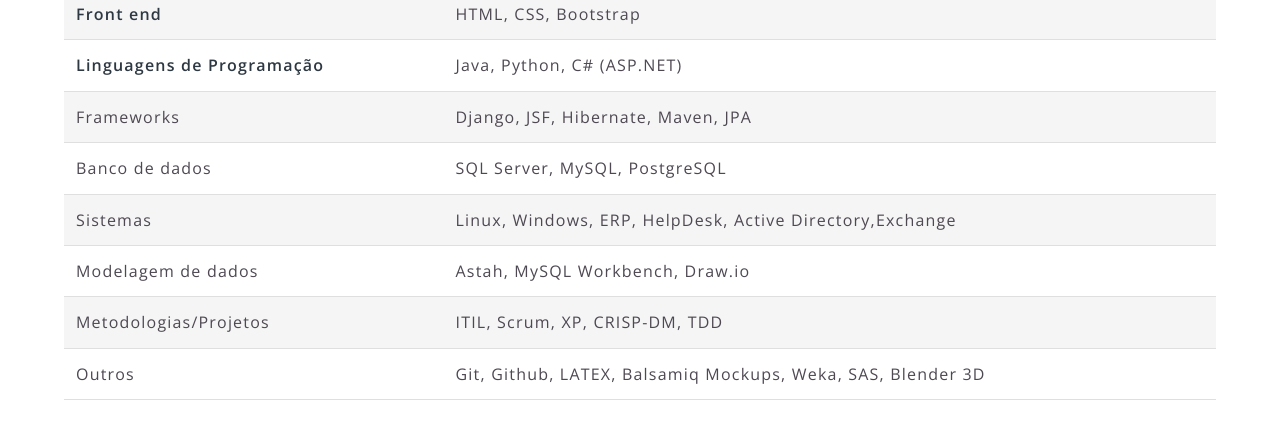
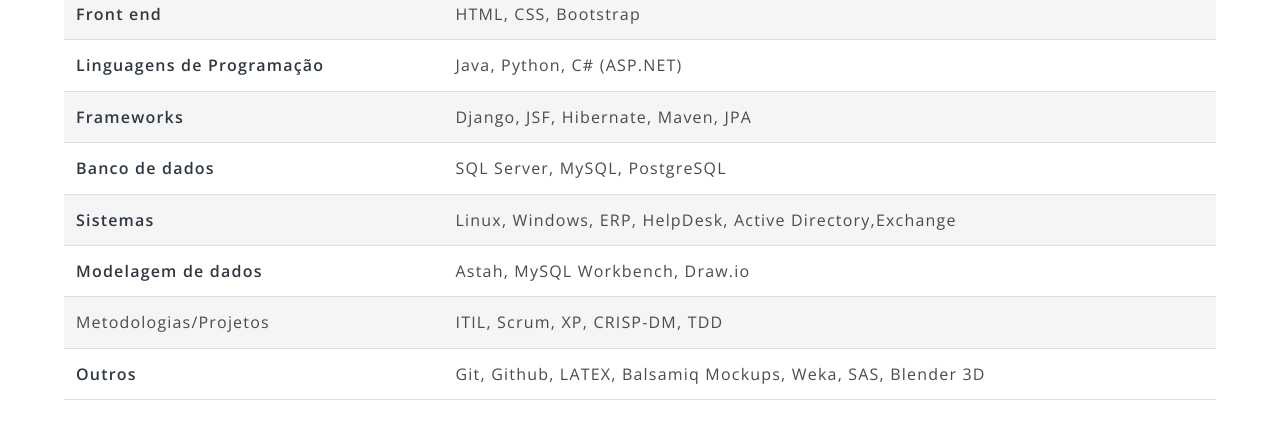
Before and after one commit to SaraFernandes/sarafernandes.github.io_sfdhgdfg, a Jekyll site: the page built from outras.html, in a window 1280 px wide. Shown: the part 1051-1487 px from the top of the page. Built offline with Jekyll 4.4.1, drawn with Linux system fonts in a browser that asks for light colours.

```diff
--- a/outras.html
+++ b/outras.html
@@ -113,17 +113,17 @@
 							</tr>
 
 							<tr>
-								<td>Frameworks</td>
+								<td><b>Frameworks</b></td>
 								<td> Django, JSF, Hibernate, Maven, JPA</td>
 							</tr>
 
 							<tr>
-								<td>Banco de dados</td>
+								<td><b>Banco de dados</b></td>
 								<td>SQL Server, MySQL, PostgreSQL</td>
 							</tr>
 
 							<tr>
-								<b><td>Sistemas</td></b>
+								<td><b>Sistemas</b></td>
 								<td>Linux, Windows, ERP, HelpDesk, Active Directory,Exchange</td>
 							</tr>
 
@@ -133,17 +133,17 @@
 								<td>Em andamento</td>
 							</tr>-->
 							<tr>
-								<td>Modelagem de dados</td>
+								<td><b>Modelagem de dados</b></td>
 								<td>Astah, MySQL Workbench, Draw.io</td>
 							</tr>
 
 							<tr>
-								<td>Metodologias/Projetos</td>
+								<td></b>Metodologias/Projetos</b></td>
 								<td> ITIL, Scrum, XP, CRISP-DM, TDD </td>
 							</tr>
 
 							<tr>
-								<td>Outros</td>
+								<td><b>Outros</b></td>
 								<td> Git, Github, LATEX, Balsamiq Mockups, Weka, SAS, Blender 3D</td>
 							</tr>
 						</tbody>
```
